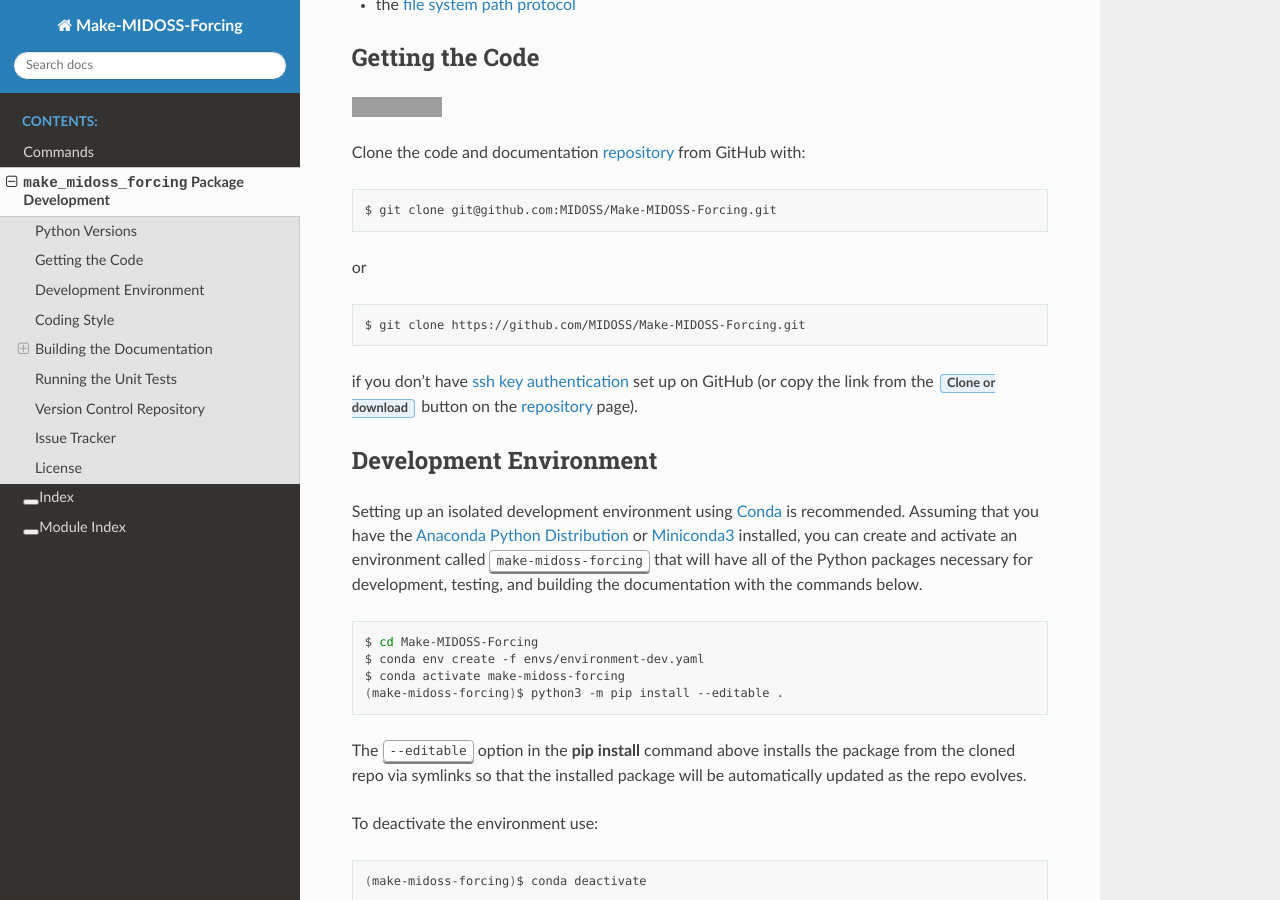
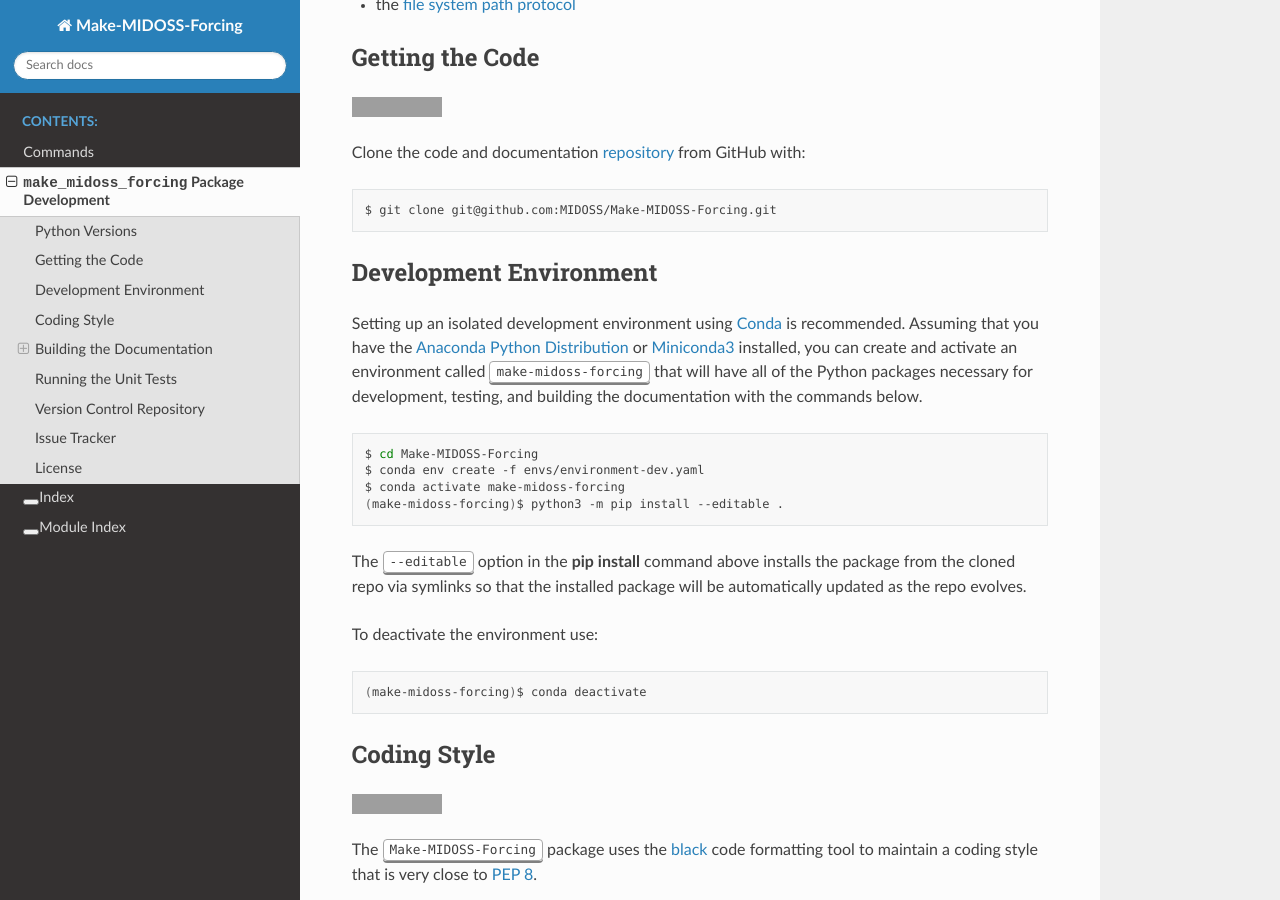
Before and after one commit to MIDOSS/Make-MIDOSS-Forcing, a Sphinx documentation site: the page built from docs/pkg_development.rst, in a window 1280 px wide and 900 px high, scrolled down 481 px. Built offline with Sphinx 7.4.7 and the Read the Docs theme 2.0.0, drawn with Linux system fonts in a browser that asks for light colours; grey boxes are pictures that could not be loaded.

Commit message:
Drop deprecated clone via HTTPS from dev docs

```diff
--- a/docs/pkg_development.rst
+++ b/docs/pkg_development.rst
@@ -81,17 +81,6 @@ Clone the code and documentation `repository`_ from GitHub with:
 .. code-block:: bash
 
     $ git clone git@github.com:MIDOSS/Make-MIDOSS-Forcing.git
-
-or
-
-.. code-block:: bash
-
-    $ git clone https://github.com/MIDOSS/Make-MIDOSS-Forcing.git
-
-if you don't have `ssh key authentication`_ set up on GitHub
-(or copy the link from the :guilabel:`Clone or download` button on the `repository`_ page).
-
-.. _ssh key authentication: https://confluence.atlassian.com/bitbucket/set-up-an-ssh-key-728138079.html
 
 
 .. _Make-MIDOSS-ForcingDevelopmentEnvironment:
```
